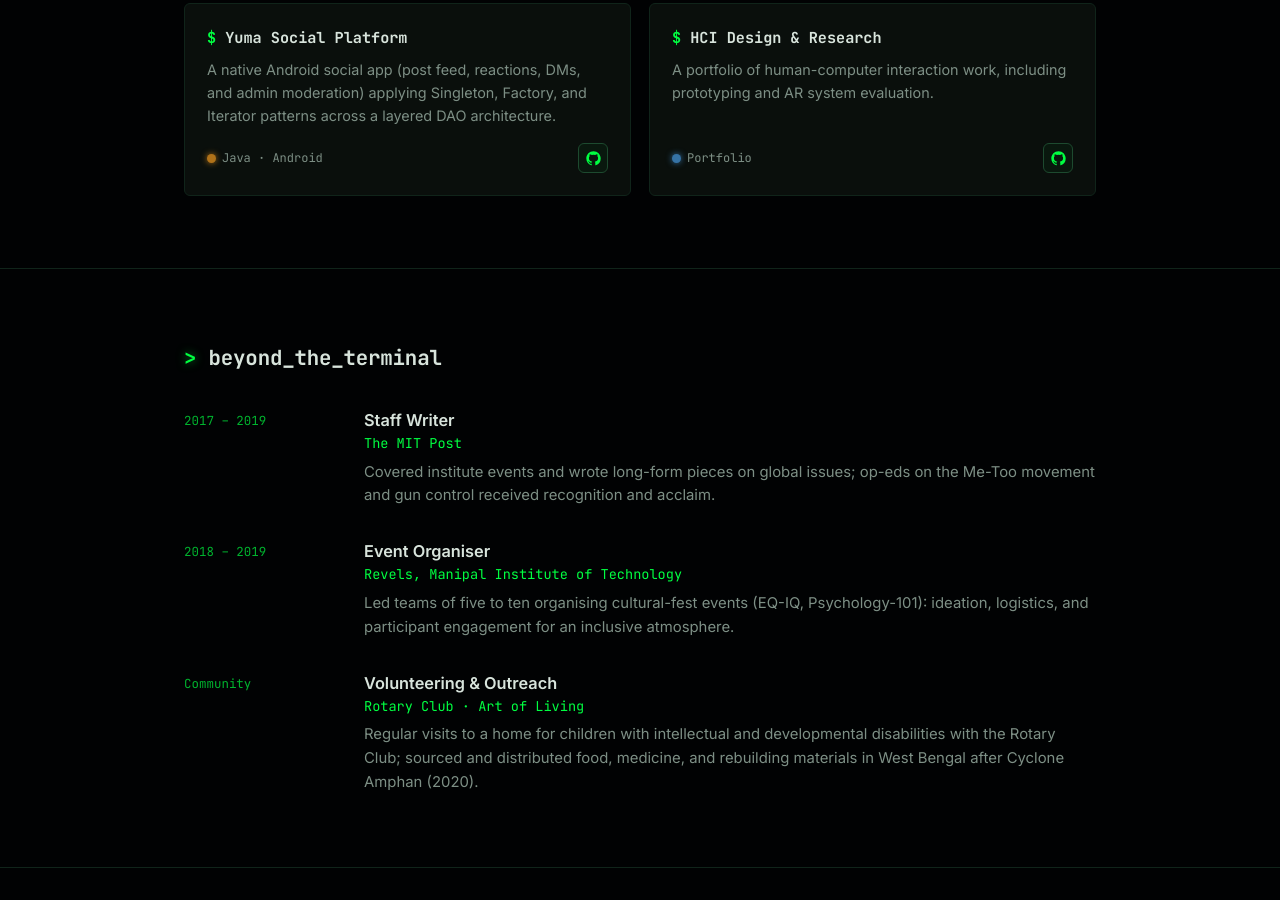
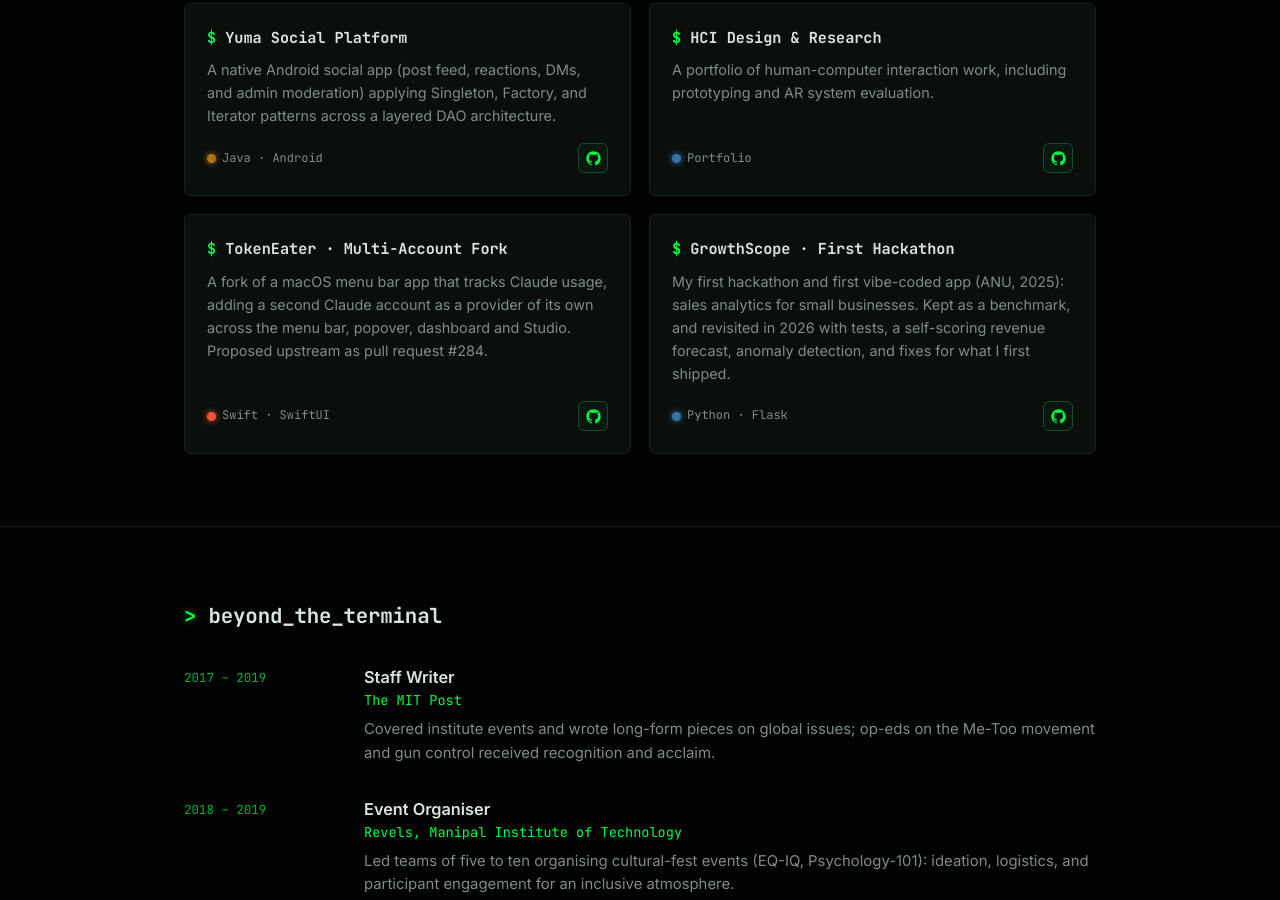
Before and after one commit to Mayukh-D/mayukh-d.github.io, a plain HTML site: page index.html in a window 1280 px wide. Shown: the part 5422-6322 px from the top of the page. Drawn offline with Linux system fonts and the light colour scheme; animation ran at ten frames a second.

Commit message:
Add TokenEater and GrowthScope to projects

```diff
--- a/index.html
+++ b/index.html
@@ -408,6 +408,7 @@
     .lang-jupyter { background: #DA5B0B; color: #DA5B0B; }
     .lang-js { background: #f1e05a; color: #f1e05a; }
     .lang-java { background: #b07219; color: #b07219; }
+    .lang-swift { background: #F05138; color: #F05138; }
 
     /* Skills */
     .skills-list { display: flex; flex-wrap: wrap; gap: 10px; }
@@ -818,6 +819,26 @@
             <span class="project-lang"><span class="lang-dot lang-python"></span>Portfolio</span>
             <span class="project-actions">
             <a href="https://github.com/Mayukh-D/hci-design-and-research" target="_blank" rel="noopener" title="Source on GitHub" aria-label="Source on GitHub"><svg viewBox="0 0 24 24" aria-hidden="true"><path d="M12 .5C5.65.5.5 5.65.5 12c0 5.08 3.29 9.39 7.86 10.91.58.11.79-.25.79-.56v-1.97c-3.2.7-3.87-1.54-3.87-1.54-.52-1.33-1.28-1.68-1.28-1.68-1.04-.71.08-.7.08-.7 1.15.08 1.76 1.18 1.76 1.18 1.03 1.75 2.69 1.25 3.35.95.1-.74.4-1.25.72-1.54-2.55-.29-5.24-1.28-5.24-5.68 0-1.26.45-2.28 1.18-3.09-.12-.29-.51-1.46.11-3.05 0 0 .97-.31 3.17 1.18a11 11 0 0 1 5.77 0c2.2-1.49 3.16-1.18 3.16-1.18.63 1.59.24 2.76.12 3.05.74.81 1.18 1.83 1.18 3.09 0 4.41-2.69 5.38-5.26 5.66.41.36.78 1.06.78 2.14v3.18c0 .31.21.68.8.56A11.52 11.52 0 0 0 23.5 12C23.5 5.65 18.35.5 12 .5z"/></svg></a>
+            </span>
+          </div>
+        </div>
+        <div class="project-card reveal" data-scroll>
+          <h3>TokenEater · Multi-Account Fork</h3>
+          <p>A fork of a macOS menu bar app that tracks Claude usage, adding a second Claude account as a provider of its own across the menu bar, popover, dashboard and Studio. Proposed upstream as pull request #284.</p>
+          <div class="project-foot">
+            <span class="project-lang"><span class="lang-dot lang-swift"></span>Swift · SwiftUI</span>
+            <span class="project-actions">
+            <a href="https://github.com/Mayukh-D/TokenEater" target="_blank" rel="noopener" title="Source on GitHub" aria-label="Source on GitHub"><svg viewBox="0 0 24 24" aria-hidden="true"><path d="M12 .5C5.65.5.5 5.65.5 12c0 5.08 3.29 9.39 7.86 10.91.58.11.79-.25.79-.56v-1.97c-3.2.7-3.87-1.54-3.87-1.54-.52-1.33-1.28-1.68-1.28-1.68-1.04-.71.08-.7.08-.7 1.15.08 1.76 1.18 1.76 1.18 1.03 1.75 2.69 1.25 3.35.95.1-.74.4-1.25.72-1.54-2.55-.29-5.24-1.28-5.24-5.68 0-1.26.45-2.28 1.18-3.09-.12-.29-.51-1.46.11-3.05 0 0 .97-.31 3.17 1.18a11 11 0 0 1 5.77 0c2.2-1.49 3.16-1.18 3.16-1.18.63 1.59.24 2.76.12 3.05.74.81 1.18 1.83 1.18 3.09 0 4.41-2.69 5.38-5.26 5.66.41.36.78 1.06.78 2.14v3.18c0 .31.21.68.8.56A11.52 11.52 0 0 0 23.5 12C23.5 5.65 18.35.5 12 .5z"/></svg></a>
+            </span>
+          </div>
+        </div>
+        <div class="project-card reveal" data-scroll>
+          <h3>GrowthScope · First Hackathon</h3>
+          <p>My first hackathon and first vibe-coded app (ANU, 2025): sales analytics for small businesses. Kept as a benchmark, and revisited in 2026 with tests, a self-scoring revenue forecast, anomaly detection, and fixes for what I first shipped.</p>
+          <div class="project-foot">
+            <span class="project-lang"><span class="lang-dot lang-python"></span>Python · Flask</span>
+            <span class="project-actions">
+            <a href="https://github.com/Mayukh-D/GrowthScope" target="_blank" rel="noopener" title="Source on GitHub" aria-label="Source on GitHub"><svg viewBox="0 0 24 24" aria-hidden="true"><path d="M12 .5C5.65.5.5 5.65.5 12c0 5.08 3.29 9.39 7.86 10.91.58.11.79-.25.79-.56v-1.97c-3.2.7-3.87-1.54-3.87-1.54-.52-1.33-1.28-1.68-1.28-1.68-1.04-.71.08-.7.08-.7 1.15.08 1.76 1.18 1.76 1.18 1.03 1.75 2.69 1.25 3.35.95.1-.74.4-1.25.72-1.54-2.55-.29-5.24-1.28-5.24-5.68 0-1.26.45-2.28 1.18-3.09-.12-.29-.51-1.46.11-3.05 0 0 .97-.31 3.17 1.18a11 11 0 0 1 5.77 0c2.2-1.49 3.16-1.18 3.16-1.18.63 1.59.24 2.76.12 3.05.74.81 1.18 1.83 1.18 3.09 0 4.41-2.69 5.38-5.26 5.66.41.36.78 1.06.78 2.14v3.18c0 .31.21.68.8.56A11.52 11.52 0 0 0 23.5 12C23.5 5.65 18.35.5 12 .5z"/></svg></a>
             </span>
           </div>
         </div>
```
